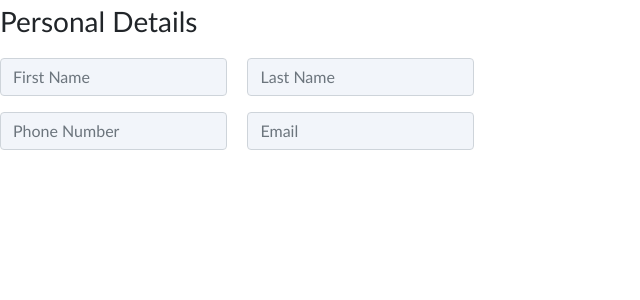
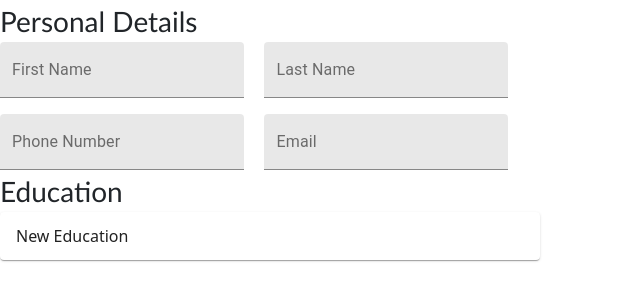
Before and after one commit to nishan-soni/resume-client, a React (Create React App) app: page / in a window 1280 px wide. Shown: the top 300 px of the page, without its empty margins (0-640 px from the left). Built offline with nearby package versions, Linux system fonts and the light colour scheme.

Commit message:
worked on education component

```diff
--- a/src/App.js
+++ b/src/App.js
@@ -1,6 +1,7 @@
 import './App.css';
 import React, { Component } from 'react';
 import Personal from './components/personal_info/personal';
+import Education from './components/education/education';
 import axios from 'axios'
 import fileDownload from 'js-file-download'
 
@@ -58,7 +59,7 @@ class App extends Component {
     }))
   }
 
-  addEdu = () => {
+  getEdu = (text, id) => {
 
   }
 
@@ -81,6 +82,7 @@ class App extends Component {
     return (
       <React.Fragment>
         <Personal getFname = {this.getFname} getLname = {this.getLname} getPhone = {this.getPhone}   getEmail = {this.getEmail}/>
+        <Education />
       </React.Fragment>
     );
   }
--- /dev/null
+++ b/src/components/education/education.css
@@ -0,0 +1,9 @@
+.edu-title {
+  font-size: 3.5vh;
+  font-family: Calibri, "Trebuchet MS", sans-serif;
+  font-style: bold;
+}
+
+.edu-container {
+  width: fit-content;
+}
--- /dev/null
+++ b/src/components/education/education.js
@@ -0,0 +1,25 @@
+import React, { Component } from 'react';
+import EduInput from './eduinput';
+import "./education.css"
+
+class Education extends Component {
+    state = {  }
+    poo = (text) => {
+        console.log(text)
+    }
+    render() {
+        return (
+            <div>
+                <div className = "edu-title">
+                Education
+                </div>
+                <div>
+                    <EduInput poo = {this.poo}/>
+                </div>
+            </div>
+
+        );
+    }
+}
+
+export default Education;
--- /dev/null
+++ b/src/components/education/eduinput.js
@@ -0,0 +1,73 @@
+import React, { Component } from 'react';
+import "react-datepicker/dist/react-datepicker.css";
+import TextField from '@material-ui/core/TextField';
+import Accordion from '@material-ui/core/Accordion';
+import AccordionSummary from '@material-ui/core/AccordionSummary';
+import AccordionDetails from '@material-ui/core/AccordionDetails';
+import DateFnsUtils from '@date-io/date-fns';
+import {
+  MuiPickersUtilsProvider,
+  KeyboardDatePicker,
+} from '@material-ui/pickers';
+
+const EduInput = () =>  {
+    const [selectedDate, setSelectedDate] = React.useState(new Date());
+    return (
+        <div className = "edu-container">
+            <Accordion>
+            <AccordionSummary>
+                New Education
+            </AccordionSummary>
+            <AccordionDetails>
+            <div className = "education">
+                <div style = {{float: "left", marginRight : '0.8vw'}}>
+                <TextField
+                    id= "filled-basic"
+                    label = "School"
+                    variant="filled"
+                 />
+                </div>
+
+                <div style = {{float: "right", marginLeft : '0.8vw'}}>
+                <TextField
+                    id= "filled-basic"
+                    label = "Degree"
+                    variant="filled"
+
+                 />
+                </div>
+
+
+                <div>
+                    <div className = "date-from">
+                    <MuiPickersUtilsProvider utils={DateFnsUtils}>
+                        <KeyboardDatePicker
+                            disableToolbar
+                            format="MM/dd/yyyy"
+                            margin="normal"
+                            value={selectedDate}
+                            onChange = {
+                                (date) => {
+                                    setSelectedDate(date);
+                                    // onAddDate(date)
+                                }
+                            }
+
+                        />
+                    </MuiPickersUtilsProvider>
+
+                    </div>
+                    <div className = "date-to">
+                    </div>
+                </div>
+            </div>
+            </AccordionDetails>
+
+        </Accordion>
+        </div>
+
+
+    );
+}
+
+export default EduInput;
--- a/src/components/personal_info/personal.css
+++ b/src/components/personal_info/personal.css
@@ -1,14 +1,6 @@
 .info {
   width: fit-content;
   height: fit-content;
-}
-
-#element {
-  margin-top: 2vh;
-  margin-bottom: 2vh;
-  background-color: #f2f5fa;
-  font-family: Calibri, sans-serif;
-  font-style: bold;
 }
 
 .info-container1 {
--- a/src/components/personal_info/personal.js
+++ b/src/components/personal_info/personal.js
@@ -1,67 +1,76 @@
 import 'bootstrap/dist/css/bootstrap.css';
 import './personal.css'
 import React, { Component } from 'react';
+import TextField from '@material-ui/core/TextField';
 
 class Personal extends Component {
     render() {
+
         const {getFname, getLname, getPhone, getEmail} = this.props;
+
         return (
             <div className = "info">
                 <div className = "info-title">
                     Personal Details
                 </div>
                 <div className = "info-container1">
-                    <input
-                        className = "form-control"
-                        id = 'element'
-                        type = "text"
-                        aria-label="Small"
-                        aria-describedby="inputGroup-sizing-sm"
-                        placeholder = "First Name"
+                    <div style = {{marginBottom : "2vh"}}>
+                    <TextField
+                        id= "filled-basic"
+                        label = "First Name"
+                        variant="filled"
                         onChange = { (e) => {
                             getFname(e.target.value)
                             }
                         }
-                    />
-                    <input
-                        className = "form-control"
-                        id = 'element'
-                        type = "tel"
-                        aria-label="Small"
-                        aria-describedby="inputGroup-sizing-sm"
-                        placeholder = "Phone Number"
+
+                     />
+                    </div>
+
+                    <div>
+                    <TextField
+                        id= "filled-basic"
+                        label = "Phone Number"
+                        variant="filled"
                         onChange = { (e) => {
                             getPhone(e.target.value)
                             }
                         }
-                    />
+
+                     />
+                    </div>
+
+
                 </div>
 
                 <div className = "info-container2">
-                    <input
-                        className = "form-control"
-                        id = 'element'
-                        type = "text"
-                        aria-label="Small"
-                        aria-describedby="inputGroup-sizing-sm"
-                        placeholder = "Last Name"
+                    <div style = {{marginBottom : "2vh"}}>
+                    <TextField
+                        id= "filled-basic"
+                        label = "Last Name"
+                        variant="filled"
                         onChange = { (e) => {
                             getLname(e.target.value)
                             }
                         }
-                    />
-                    <input
-                        className = "form-control"
-                        id = 'element'
-                        type = "text"
-                        aria-label="Small"
-                        aria-describedby="inputGroup-sizing-sm"
-                        placeholder = "Email"
+
+                     />
+                    </div>
+
+                    <div>
+                    <TextField
+                        id= "filled-basic"
+                        label = "Email"
+                        variant="filled"
                         onChange = { (e) => {
                             getEmail(e.target.value)
                             }
                         }
-                    />
+
+                     />
+                    </div>
+
+
                 </div>
 
         </div>
```
Also changed, not shown: package.json (+6 -1 lines), src/components/fonts/momcakebold.otf (deleted), 1 other file (tests, documents, lock files or other folders).
